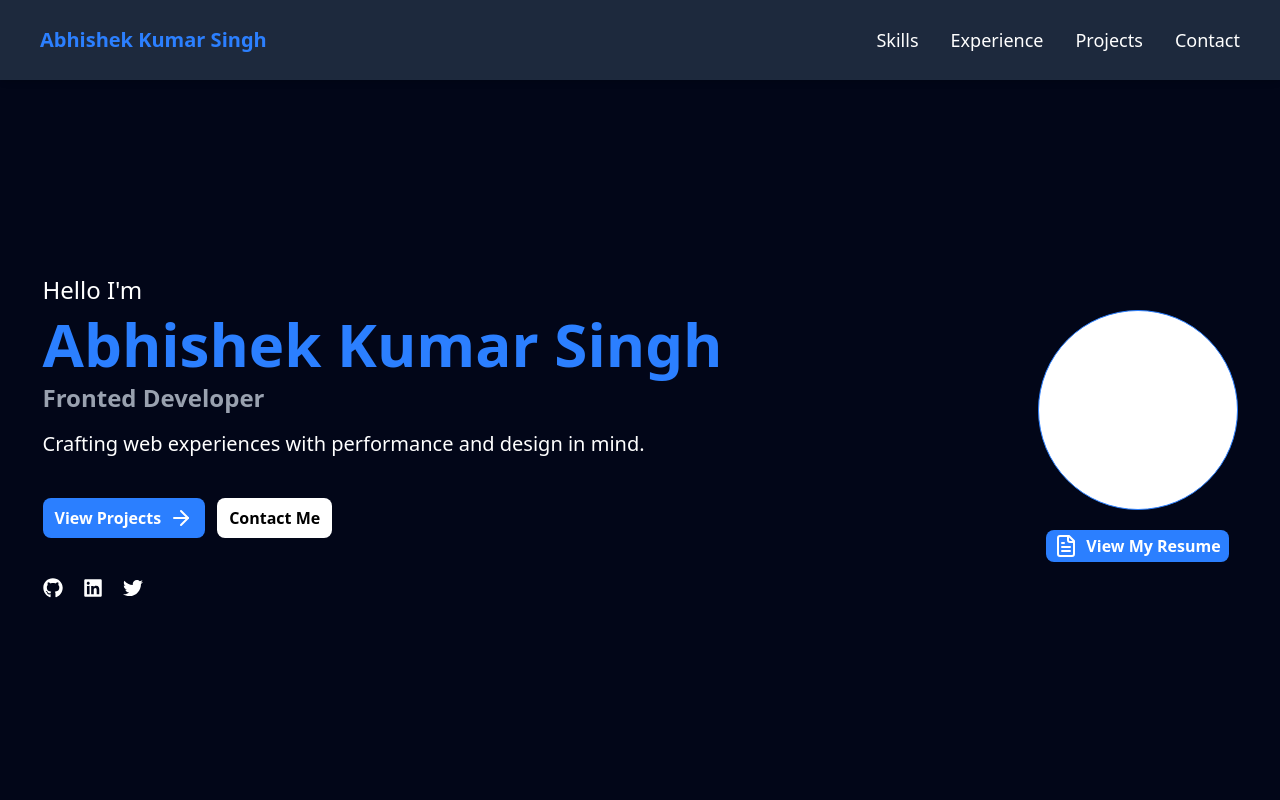
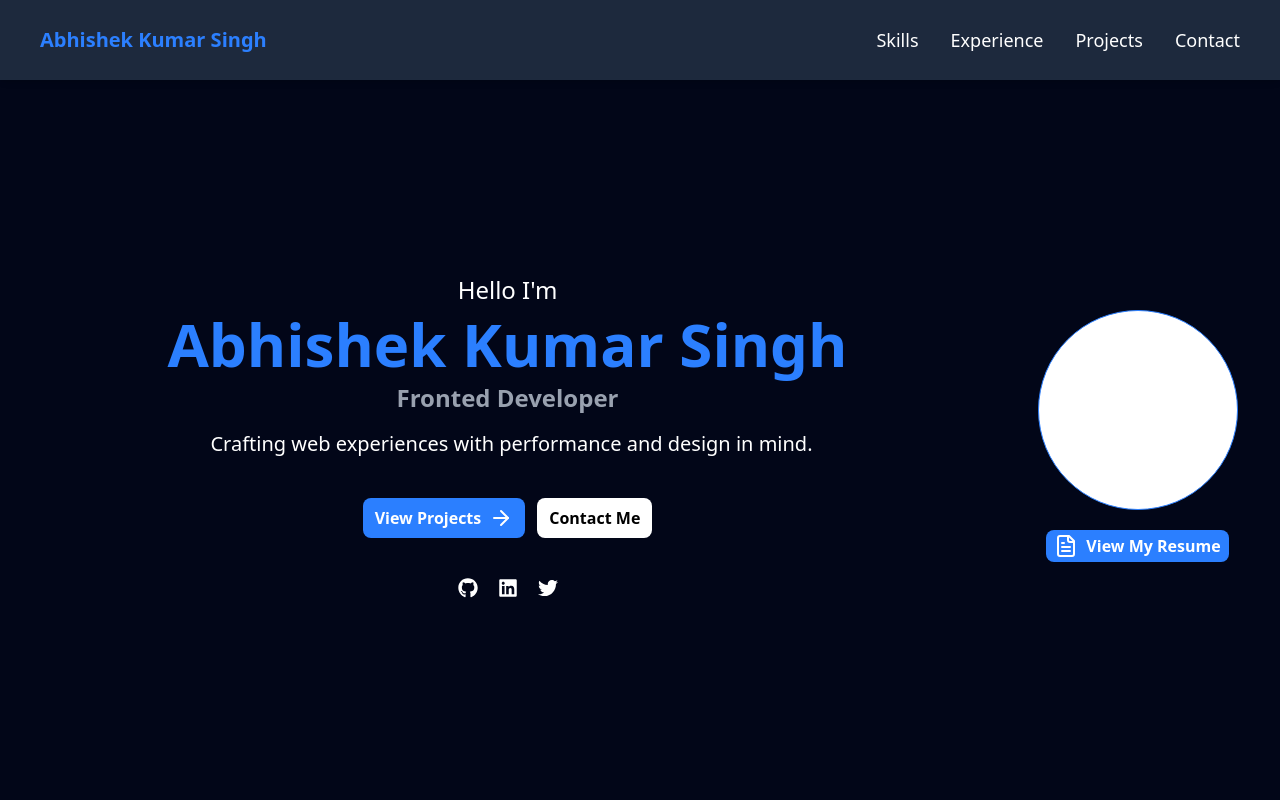
Before and after one commit to abhishekrathour27/My-Portfolio, a React (Vite) app: page / in a window 1280 px wide. Shown: the top 800 px of the page. Built offline with nearby package versions, Linux system fonts and the light colour scheme.

Commit message:
some changes

```diff
--- a/src/components/Contact/ContactLeft.jsx
+++ b/src/components/Contact/ContactLeft.jsx
@@ -6,14 +6,14 @@ export default function ContactLeft() {
         <div className='border bg-[#020618] border-gray-400 w-[90vw]  md:w-[30vw] md:h-[50vh] rounded-lg space-y-2 py-5 '>
             <h2 className='text-2xl text-blue-500 font-bold pl-8'>Contact Information</h2>
             <div className='pl-10 mt-8 space-y-6'>
-                <div className='flex gap-10 items-center'>
+                <div className='flex gap-5 md:gap-10 items-center'>
                     <Mail />
                     <div className='flex flex-col'>
                         <span>Email</span>
                         <span>abhishekrathour96081@gmail.com</span>
                     </div>
                 </div>
-                <div className='flex gap-10 items-center'>
+                <div className='flex gap-5 md:gap-10 items-center'>
                     <MapPin />
                     <div className='flex flex-col '>
                         <span>Location</span>
--- a/src/components/HeroSec.jsx
+++ b/src/components/HeroSec.jsx
@@ -7,14 +7,14 @@ export default function HeroSec() {
     return (
         <div id='Hero' className='bg-[#020618] '>
             <div className='md:max-w-7xl h-fit md:h-[100vh] flex flex-col  md:flex md:flex-row md:justify-around md:m-auto items-center gap-5 pt-20 px-5 py-2'>
-                <div className=' space-y-10 w-3/4 '>
-                    <div className='flex flex-col text-xl gap-2'>
+                <div className=' space-y-10 flex flex-col items-center justify-center md:w-3/4 '>
+                    <div className='flex flex-col justify-center items-center md:flex md:flex-col text-xl gap-2 w-[80vw]'>
                         <span className='text-xl md:text-2xl'>Hello I'm</span>
                         <span className='text-3xl md:text-6xl font-bold text-blue-500'>Abhishek Kumar Singh</span>
                         <span className='text-2xl text-gray-400 font-semibold'>Fronted Developer</span>
-                        <span className='mt-2'>Crafting web experiences with performance and design in mind.</span>
+                        <span className=' ml-2 md:mt-2'>Crafting web experiences with performance and design in mind.</span>
                     </div>
-                    <div className='flex gap-3'>
+                    <div className='flex flex-col items-center md:flex md:flex-row  gap-3'>
 
                         <Link activeClass='active' to='projects' spy={true} smooth={true} offset={-70} duration={500}>
                             <button className='flex bg-blue-500 font-semibold px-3 py-2 rounded-lg cursor-pointer gap-2'> View Projects  <ArrowRight /> </button>
```
